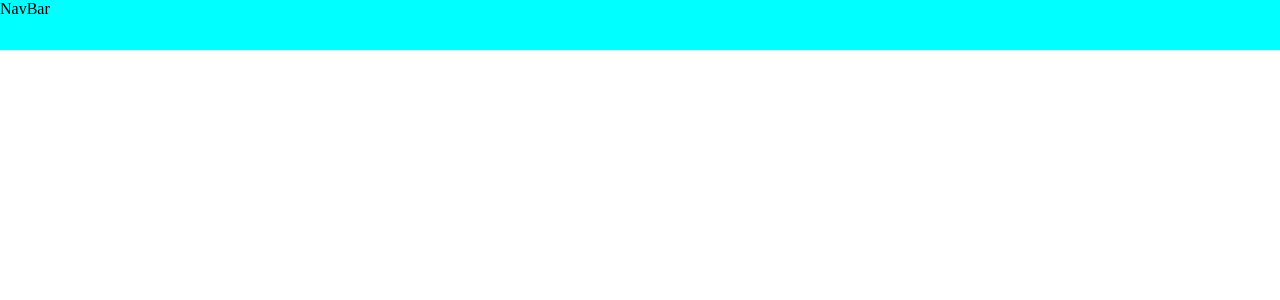
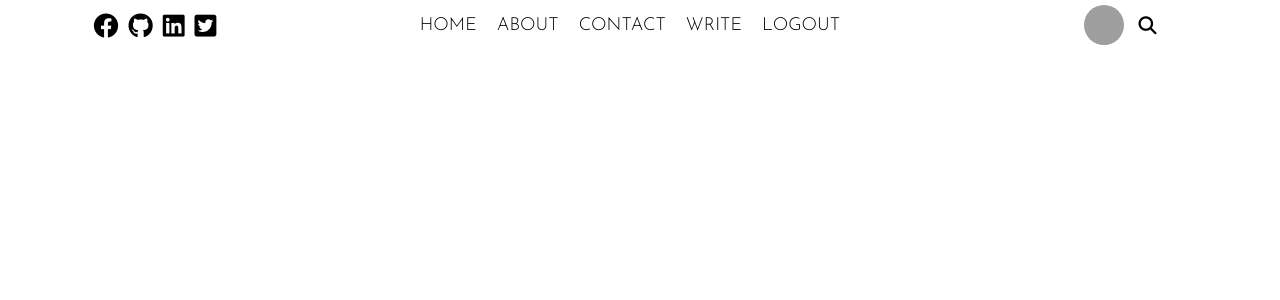
Before and after one commit to folksoul91/Capstone-Frontend, a React (Create React App) app: page / in a window 1280 px wide. Shown: the top 300 px of the page. Built offline with nearby package versions, Linux system fonts and the light colour scheme; grey boxes are pictures that could not be loaded.

Commit message:
wip:navbar created and styled

```diff
--- a/public/index.html
+++ b/public/index.html
@@ -8,9 +8,18 @@
       name="description"
       content="Web site created using create-react-app"
     />
+    <!-- google fonts -->
     <link
       href="https://fonts.googleapis.com/css2?family=Josefin+Sans:wght@100;200;300;400;500;600;700&family=Lora:ital,wght@1,400;1,500;1,600;1,700&family=Poppins&display=swap"
       rel="stylesheet"
+    />
+    <!-- font awesome -->
+    <link
+      rel="stylesheet"
+      href="https://cdnjs.cloudflare.com/ajax/libs/font-awesome/6.1.1/css/all.min.css"
+      integrity="sha512-KfkfwYDsLkIlwQp6LFnl8zNdLGxu9YAA1QvwINks4PhcElQSvqcyVLLD9aMhXd13uQjoXtEKNosOWaZqXgel0g=="
+      crossorigin="anonymous"
+      referrerpolicy="no-referrer"
     />
     <style>
       * {
--- a/src/navbar/NavBar.jsx
+++ b/src/navbar/NavBar.jsx
@@ -2,7 +2,33 @@ import React from "react";
 import "./navbar.css";
 
 const NavBar = () => {
-  return <div className="top">NavBar</div>;
+  return (
+    <div className="top">
+      <div className="topLeft">
+        <i className="navIcon fa-brands fa-facebook"></i>
+        <i className="navIcon fa-brands fa-github"></i>
+        <i className="navIcon fa-brands fa-linkedin"></i>
+        <i className="navIcon fa-brands fa-twitter-square"></i>
+      </div>
+      <div className="topCenter">
+        <ul className="topList">
+          <li className="navbarItem">HOME</li>
+          <li className="navbarItem">ABOUT</li>
+          <li className="navbarItem">CONTACT</li>
+          <li className="navbarItem">WRITE</li>
+          <li className="navbarItem">LOGOUT</li>
+        </ul>
+      </div>
+      <div className="topRight">
+        <img
+          className="navbarImg"
+          src="https://images.unsplash.com/photo-1559535332-db9971090158?ixlib=rb-1.2.1&ixid=MnwxMjA3fDB8MHxwaG90by1wYWdlfHx8fGVufDB8fHx8&auto=format&fit=crop&w=687&q=80"
+          alt=""
+        />
+        <i className="navSearchIcon fa-solid fa-magnifying-glass"></i>
+      </div>
+    </div>
+  );
 };
 
 export default NavBar;
--- a/src/navbar/navbar.css
+++ b/src/navbar/navbar.css
@@ -1,5 +1,57 @@
 .top {
   width: 100%;
   height: 50px;
-  background-color: aqua;
+  background-color: #fff;
+  position: sticky;
+  top: 0;
+  display: flex;
+  align-items: center;
+  font-family: "Josefin Sans", sans-serif;
 }
+
+.topLeft,
+.topRight {
+  flex: 3;
+  display: flex;
+  align-items: center;
+  justify-content: center;
+}
+
+.topCenter {
+  flex: 6;
+}
+.navIcon {
+  font-size: 25px;
+  margin-right: 10px;
+  color: #000;
+  cursor: pointer;
+}
+
+.navbarImg {
+  width: 40px;
+  height: 40px;
+  border-radius: 50%;
+  object-fit: cover;
+}
+
+.topList {
+  display: flex;
+  justify-content: center;
+  margin: 0;
+  padding: 0;
+  list-style: none;
+}
+
+.navbarItem {
+  margin-right: 20px;
+  font-size: 18px;
+  font-weight: 300;
+  cursor: pointer;
+}
+
+.navSearchIcon {
+  font-size: 18px;
+  color: #000;
+  cursor: pointer;
+  margin-left: 15px;
+}
```
